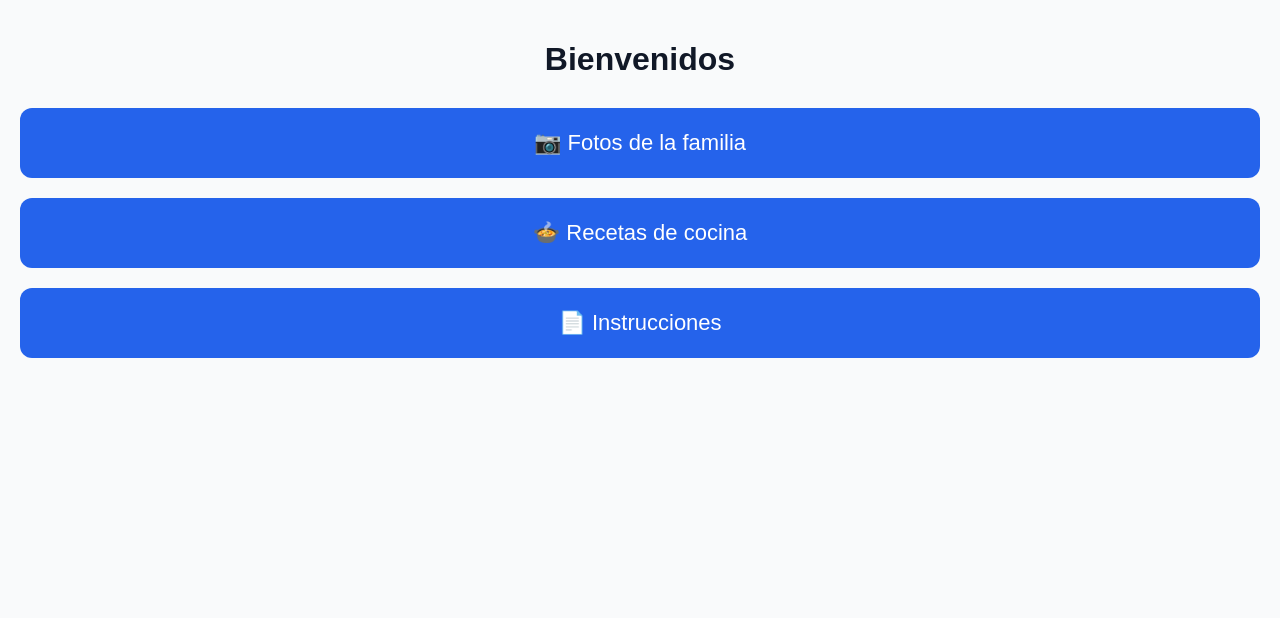
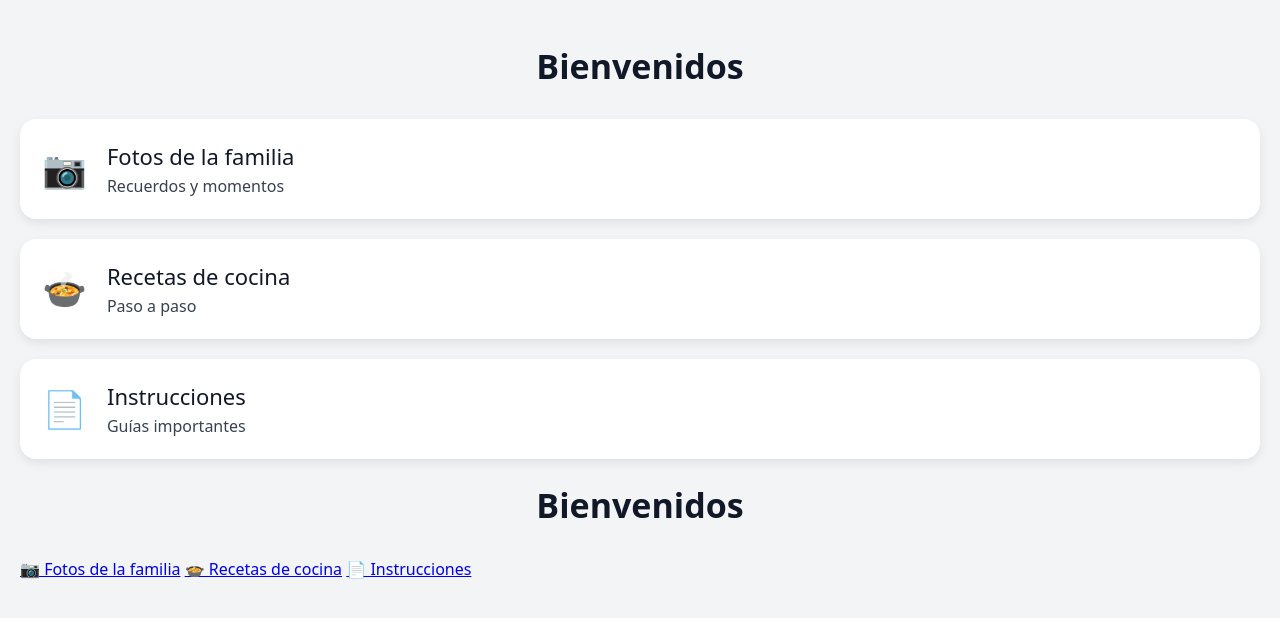
Before and after one commit to dsg87-droid/app-familia, a plain HTML site: page index.html in a window 1280 px wide. Drawn offline with Linux system fonts and the light colour scheme.

Commit message:
index.html

```diff
--- a/index.html
+++ b/index.html
@@ -3,36 +3,80 @@
 <head>
   <meta charset="UTF-8">
   <title>Familia</title>
-  <meta name="viewport" content="width=device-width, initial-scale=1.0">
+  <meta name="viewport" content="width=device-width, initial-scale=1">
 
   <style>
     body {
-      font-family: Arial, sans-serif;
-      background-color: #F9FAFB;
+      font-family: system-ui, -apple-system, Arial, sans-serif;
+      background-color: #F3F4F6;
       margin: 0;
       padding: 20px;
-      text-align: center;
     }
 
     h1 {
-      font-size: 32px;
+      text-align: center;
+      font-size: 34px;
+      color: #111827;
       margin-bottom: 30px;
+    }
+
+    .card {
+      display: flex;
+      align-items: center;
+      background: #FFFFFF;
+      border-radius: 16px;
+      padding: 22px;
+      margin-bottom: 20px;
+      text-decoration: none;
+      box-shadow: 0 4px 10px rgba(0,0,0,0.08);
+    }
+
+    .icon {
+      font-size: 36px;
+      margin-right: 20px;
+    }
+
+    .text {
+      font-size: 22px;
       color: #111827;
     }
 
-    .button {
-      display: block;
-      background-color: #2563EB;
-      color: white;
-      text-decoration: none;
-      padding: 22px;
-      margin-bottom: 20px;
-      font-size: 22px;
-      border-radius: 12px;
+    .subtext {
+      font-size: 16px;
+      color: #374151;
+      margin-top: 4px;
     }
   </style>
 </head>
 <body>
+
+  <h1>Bienvenidos</h1>
+
+  <a class="card" href="fotos.html">
+    <div class="icon">📷</div>
+    <div>
+      <div class="text">Fotos de la familia</div>
+      <div class="subtext">Recuerdos y momentos</div>
+    </div>
+  </a>
+
+  <a class="card" href="recetas.html">
+    <div class="icon">🍲</div>
+    <div>
+      <div class="text">Recetas de cocina</div>
+      <div class="subtext">Paso a paso</div>
+    </div>
+  </a>
+
+  <a class="card" href="instrucciones.html">
+    <div class="icon">📄</div>
+    <div>
+      <div class="text">Instrucciones</div>
+      <div class="subtext">Guías importantes</div>
+    </div>
+  </a>
+
+</body>
 
   <h1>Bienvenidos</h1>
 
```
